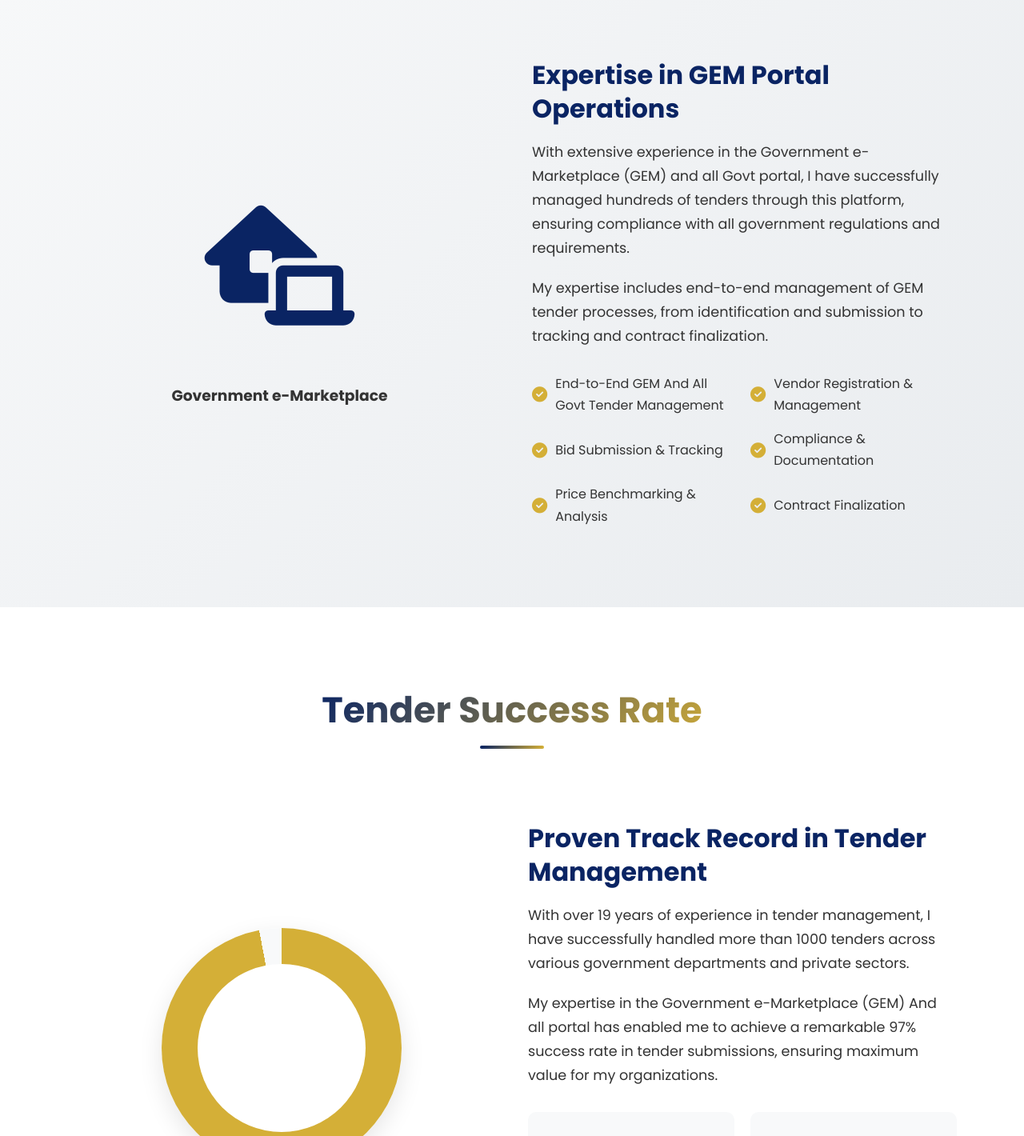
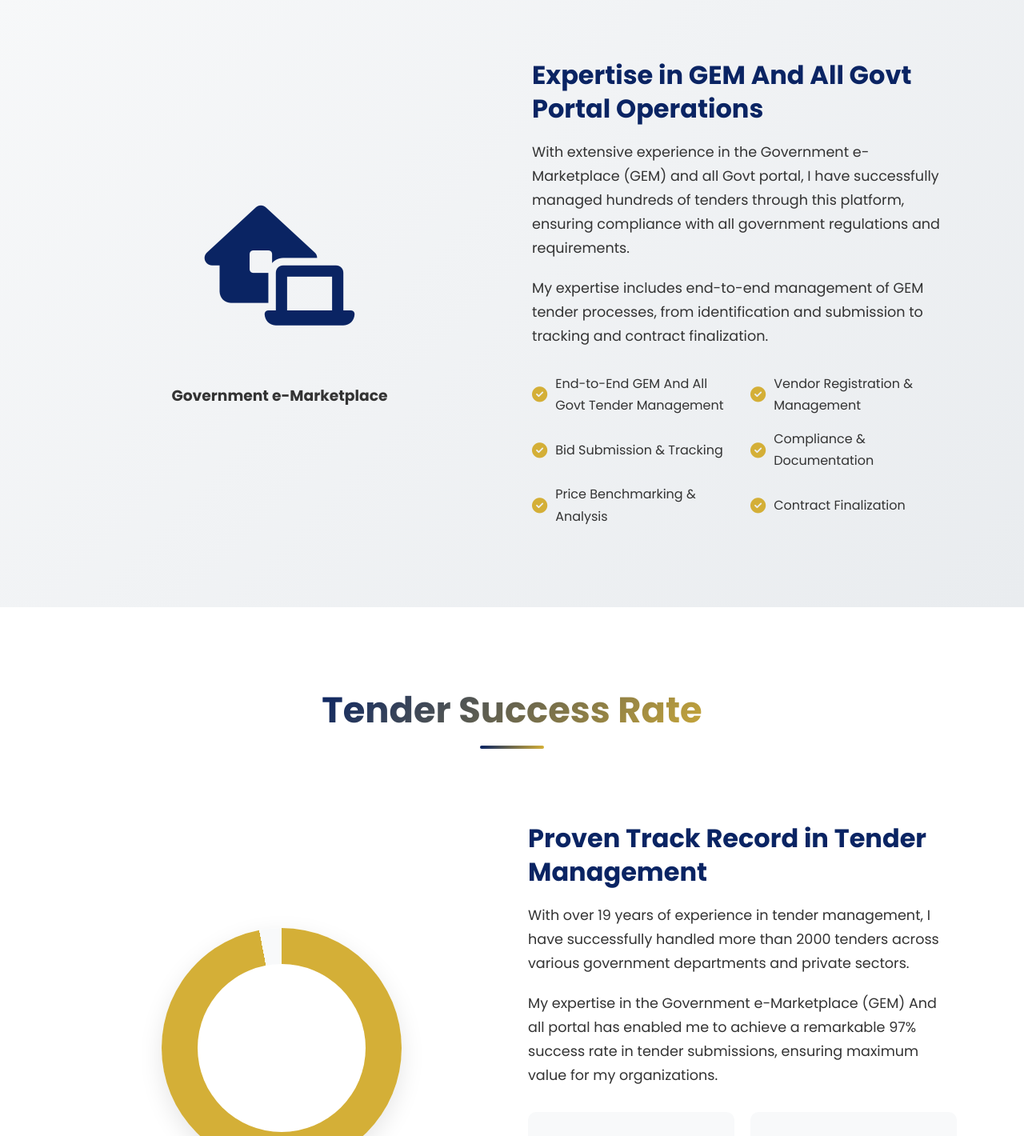
Before and after one commit to ajaykumaryadav-cm/parvindar, a plain HTML site: page index.html in a window 1280 px wide. Shown: the part 7419-8839 px from the top of the page at 80% size. Drawn offline with Linux system fonts and the light colour scheme.

Commit message:
Update index.html

```diff
--- a/index.html
+++ b/index.html
@@ -1499,7 +1499,7 @@
                     <h3>Government e-Marketplace</h3>
                 </div>
                 <div class="gem-details">
-                    <h3>Expertise in GEM Portal Operations</h3>
+                    <h3>Expertise in GEM And All Govt Portal Operations</h3>
                     <p>With extensive experience in the Government e-Marketplace (GEM) and all Govt portal, I have successfully managed hundreds of tenders through this platform, ensuring compliance with all government regulations and requirements.</p>
                     <p>My expertise includes end-to-end management of GEM tender processes, from identification and submission to tracking and contract finalization.</p>
 
@@ -1550,7 +1550,7 @@
                 </div>
                 <div class="success-content">
                     <h3>Proven Track Record in Tender Management</h3>
-                    <p>With over 19 years of experience in tender management, I have successfully handled more than 1000 tenders across various government departments and private sectors.</p>
+                    <p>With over 19 years of experience in tender management, I have successfully handled more than 2000 tenders across various government departments and private sectors.</p>
                     <p>My expertise in the Government e-Marketplace (GEM) And all portal has enabled me to achieve a remarkable 97% success rate in tender submissions, ensuring maximum value for my organizations.</p>
 
                     <div class="success-stats">
```
